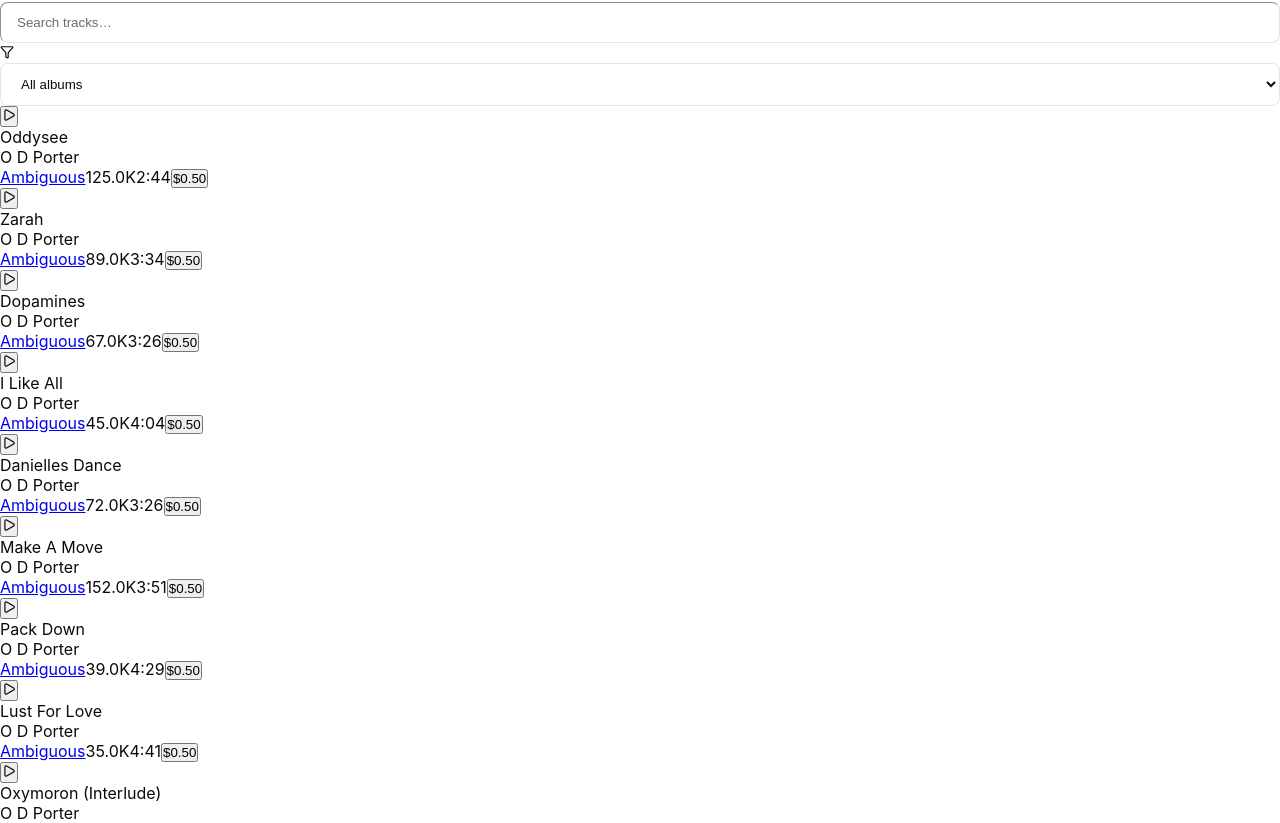
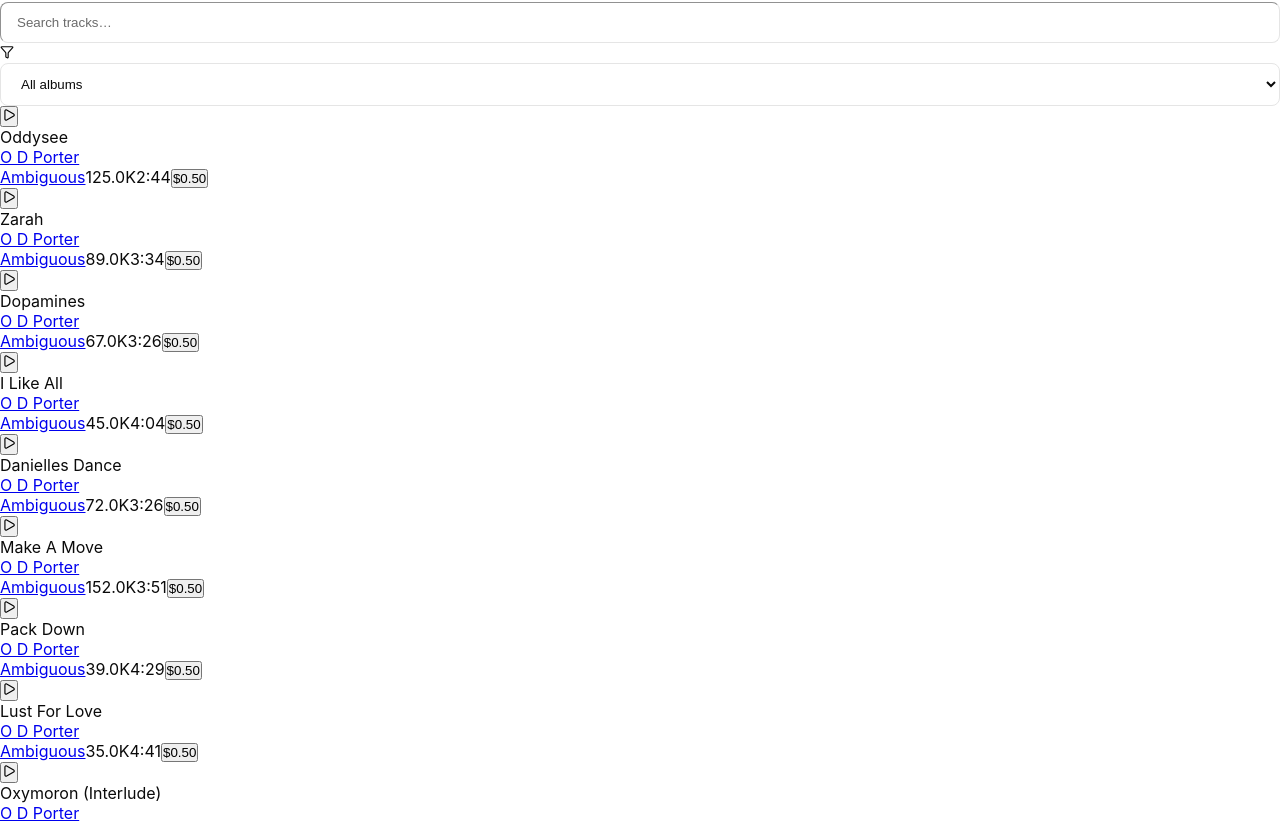
Before and after one commit to odporter/porterful, a Next.js app: page /music in a window 1280 px wide. Shown: the part 1545-2368 px from the top of the page. Built offline with nearby package versions, Linux system fonts and the light colour scheme.

Commit message:
fix(ux): make artist name a clickable link on /music track list
Previously only track title and album linked to their respective pages.
Artist name was plain text. Now looks up artist slug and links to
/artist/:slug when available, falling back to plain text otherwise.

```diff
--- a/src/app/music/MusicClient.tsx
+++ b/src/app/music/MusicClient.tsx
@@ -317,7 +317,19 @@ export default function MusicClient() {
                     >
                       {track.title}
                     </p>
-                    <p className="text-xs sm:text-sm text-[var(--pf-text-muted)] truncate">{track.artist}</p>
+                    {(() => {
+                      const artistSlug = ARTISTS.find(a => a.name === track.artist)?.slug
+                      return artistSlug ? (
+                        <Link
+                          href={`/artist/${artistSlug}`}
+                          className="text-xs sm:text-sm text-[var(--pf-text-muted)] hover:text-[var(--pf-orange)] truncate transition-colors"
+                        >
+                          {track.artist}
+                        </Link>
+                      ) : (
+                        <p className="text-xs sm:text-sm text-[var(--pf-text-muted)] truncate">{track.artist}</p>
+                      )
+                    })()}
                   </div>
 
                   {/* Album (hidden on mobile) */}
```
